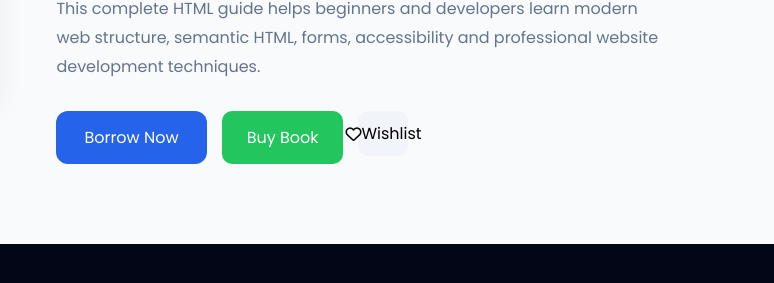
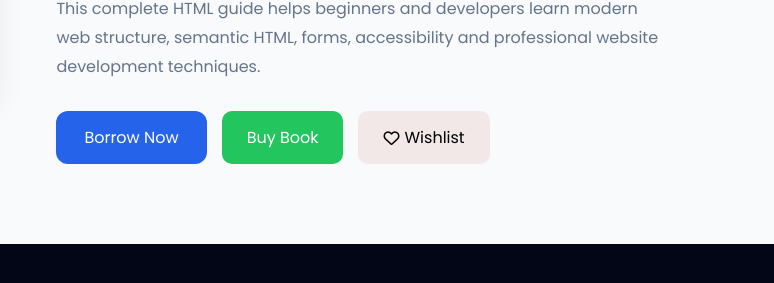
Before and after one commit to mdsiamsheikh13/Library-Management-System, a plain HTML site: page library-management/book-details.html in a window 1280 px wide. Shown: the part 669-952 px from the top of the page, 506-1280 px from the left. Drawn offline with Linux system fonts and the light colour scheme.

Commit message:
style:formating, spacing

```diff
--- a/css/style.css
+++ b/css/style.css
@@ -888,9 +888,12 @@ background:#f1f5f9;
 
 font-size:25px;
 
+
 display: flex;
 
+
 align-items: center;
+
 
 justify-content: center;
 
@@ -1174,7 +1177,16 @@ background:#f1f5f9;
 }
 
 
-
+.wish-btn.wish-btn1 {
+    width: auto;
+    display: flex;
+    flex-wrap: wrap;
+    background-color: #f3e8e8;
+    justify-content: center;
+    align-items: center;
+    height: auto;
+    gap: 5px;
+}
 
 
 @media(max-width:992px){
--- a/library-management/book-details.html
+++ b/library-management/book-details.html
@@ -128,7 +128,7 @@
 
           <button class="buy-btn">Buy Book</button>
 
-          <button class="wish-btn">
+          <button class="wish-btn wish-btn1">
             <i class="fa-regular fa-heart"></i>
 
             Wishlist
```
